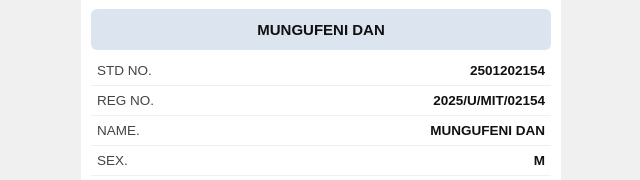
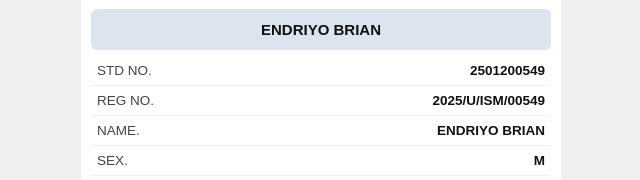
Before and after one commit to documents-zeevarsty-com/aims-true-ic-muni-dt-exam_card-st-2501200549-sn-95daf290-3bdd-4e92, a plain HTML site: page index.html in a window 1280 px wide. Shown: the part 289-469 px from the top of the page, 319-959 px from the left. Drawn offline with Linux system fonts and the light colour scheme.

Commit message:
Update student information in index.html

```diff
--- a/index.html
+++ b/index.html
@@ -125,13 +125,13 @@
   </div>
 
   <!-- NAME -->
-  <div class="name-banner">MUNGUFENI DAN</div>
+  <div class="name-banner">ENDRIYO BRIAN</div>
 
   <!-- STUDENT INFO -->
   <div class="info-section">
-    <div class="info-row"><span class="key">STD NO.</span><span class="val">2501202154</span></div>
-    <div class="info-row"><span class="key">REG NO.</span><span class="val">2025/U/MIT/02154</span></div>
-    <div class="info-row"><span class="key">NAME.</span><span class="val">MUNGUFENI DAN</span></div>
+    <div class="info-row"><span class="key">STD NO.</span><span class="val">2501200549</span></div>
+    <div class="info-row"><span class="key">REG NO.</span><span class="val">2025/U/ISM/00549</span></div>
+    <div class="info-row"><span class="key">NAME.</span><span class="val">ENDRIYO BRIAN</span></div>
     <div class="info-row"><span class="key">SEX.</span><span class="val">M</span></div>
     <div class="info-row"><span class="key">ACC YR.</span><span class="val">2025/2026</span></div>
     <div class="info-row"><span class="key">STUDY YR.</span><span class="val">1</span></div>
```
